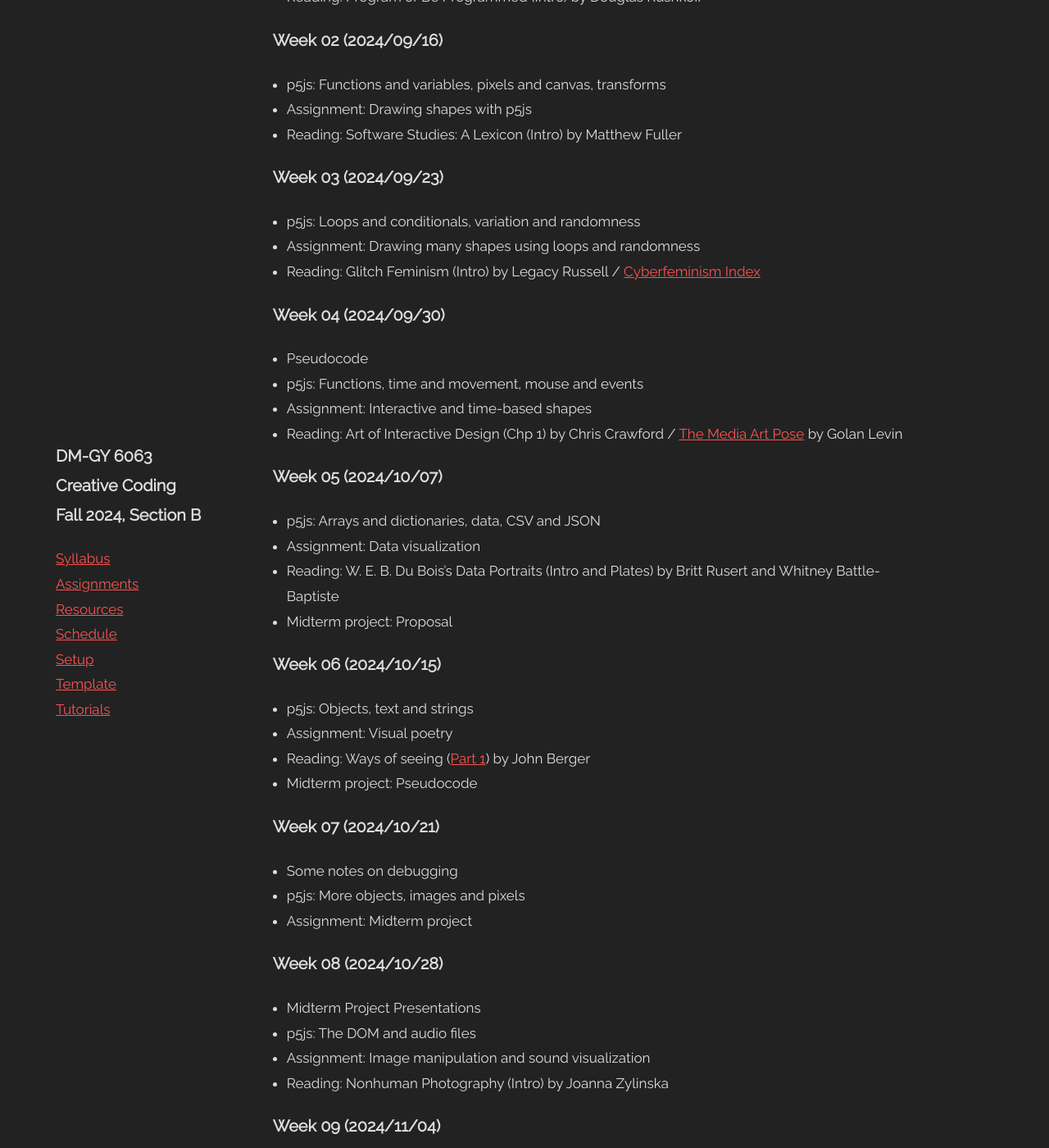
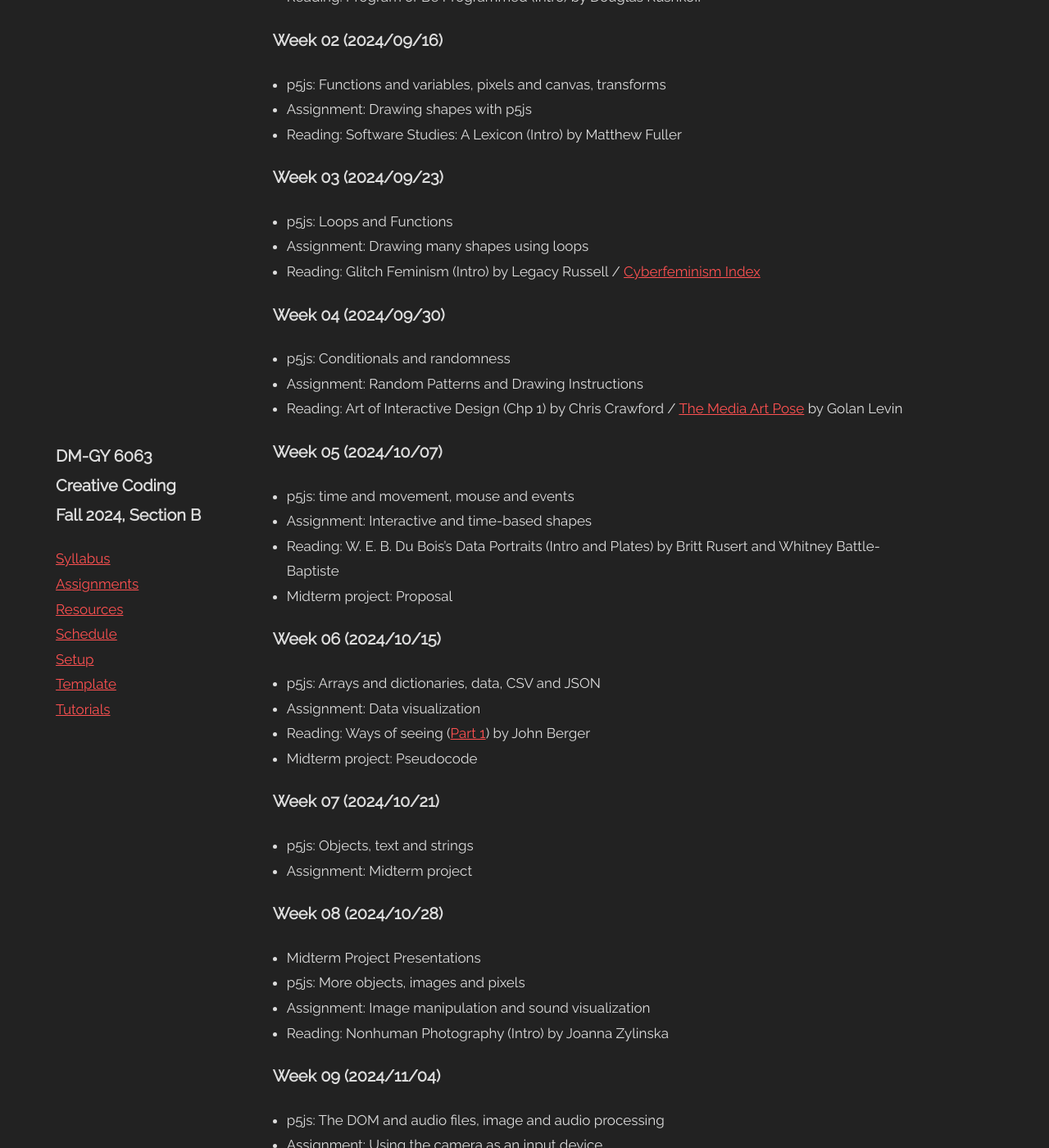
Before and after one commit to DM-GY-6063-2024F-B/DM-GY-6063-2024F-B.github.io, a Jekyll site: the page built from README.md, in a window 1280 px wide and 1400 px high, scrolled down 3778 px. Shown: the whole window at 82% size. Built offline with Jekyll 4.4.1, drawn with Linux system fonts in a browser that asks for light colours; some of the changed text lies outside the part shown.

Commit message:
re-org wk04 and wk05

```diff
--- a/README.md
+++ b/README.md
@@ -119,41 +119,39 @@
 - Reading: Software Studies: A Lexicon (Intro) by Matthew Fuller
 
 ### Week 03 (2024/09/23)
-- p5js: Loops and conditionals, variation and randomness
-- Assignment: Drawing many shapes using loops and randomness
+- p5js: Loops and Functions
+- Assignment: Drawing many shapes using loops
 - Reading: Glitch Feminism (Intro) by Legacy Russell / [Cyberfeminism Index](https://cyberfeminismindex.com/)
 
 ### Week 04 (2024/09/30)
-- Pseudocode
-- p5js: Functions, time and movement, mouse and events
-- Assignment: Interactive and time-based shapes
+- p5js: Conditionals and randomness
+- Assignment: Random Patterns and Drawing Instructions
 - Reading: Art of Interactive Design (Chp 1) by Chris Crawford / [The Media Art Pose](http://www.flong.com/archive/texts/essays/essay_pose/index.html) by Golan Levin
 
 ### Week 05 (2024/10/07)
-- p5js: Arrays and dictionaries, data, CSV and JSON
-- Assignment: Data visualization
+- p5js: time and movement, mouse and events
+- Assignment: Interactive and time-based shapes
 - Reading: W. E. B. Du Bois's Data Portraits (Intro and Plates) by Britt Rusert and Whitney Battle-Baptiste
 - Midterm project: Proposal
 
 ### Week 06 (2024/10/15)
-- p5js: Objects, text and strings
-- Assignment: Visual poetry
+- p5js: Arrays and dictionaries, data, CSV and JSON
+- Assignment: Data visualization
 - Reading: Ways of seeing ([Part 1](https://www.youtube.com/watch?v=0pDE4VX_9Kk)) by John Berger
 - Midterm project: Pseudocode
 
 ### Week 07 (2024/10/21)
-- Some notes on debugging
-- p5js: More objects, images and pixels
+- p5js: Objects, text and strings
 - Assignment: Midterm project
 
 ### Week 08 (2024/10/28)
 - Midterm Project Presentations
-- p5js: The DOM and audio files
+- p5js: More objects, images and pixels
 - Assignment: Image manipulation and sound visualization
 - Reading: Nonhuman Photography (Intro) by Joanna Zylinska
 
 ### Week 09 (2024/11/04)
-- p5js: ML and image and audio processing
+- p5js: The DOM and audio files, image and audio processing
 - Assignment: Using the camera as an input device
 - Reading: The Atlas of AI (Intro) by Kate Crawford / [New Extractivism](https://extractivism.online/) by Vladan Joler
 
```
Also changed, not shown: other parts of README.md (+1 -1 lines), _pages/week/04.md (+0 -6 lines), _pages/week/05.md (+2 -0 lines).
